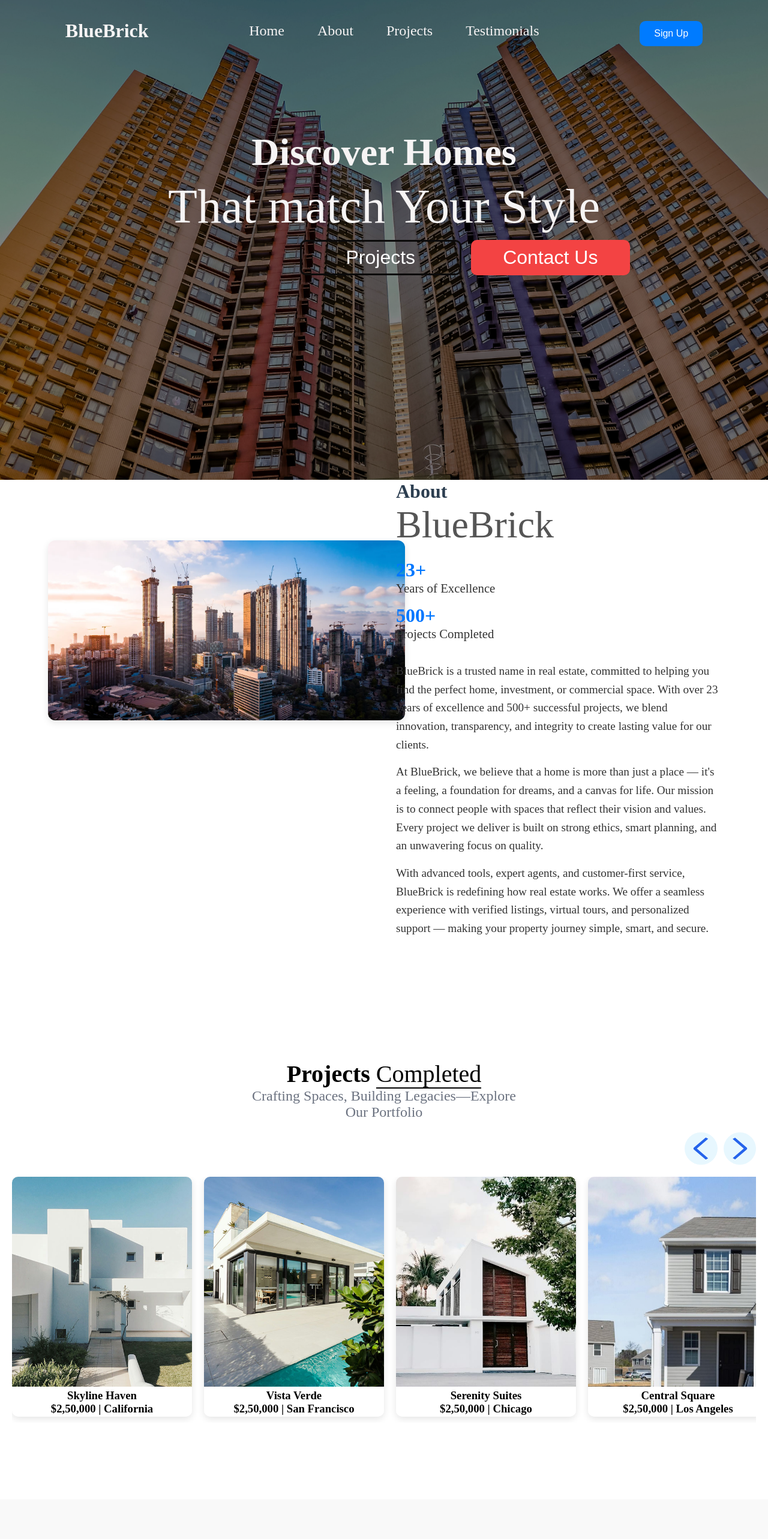
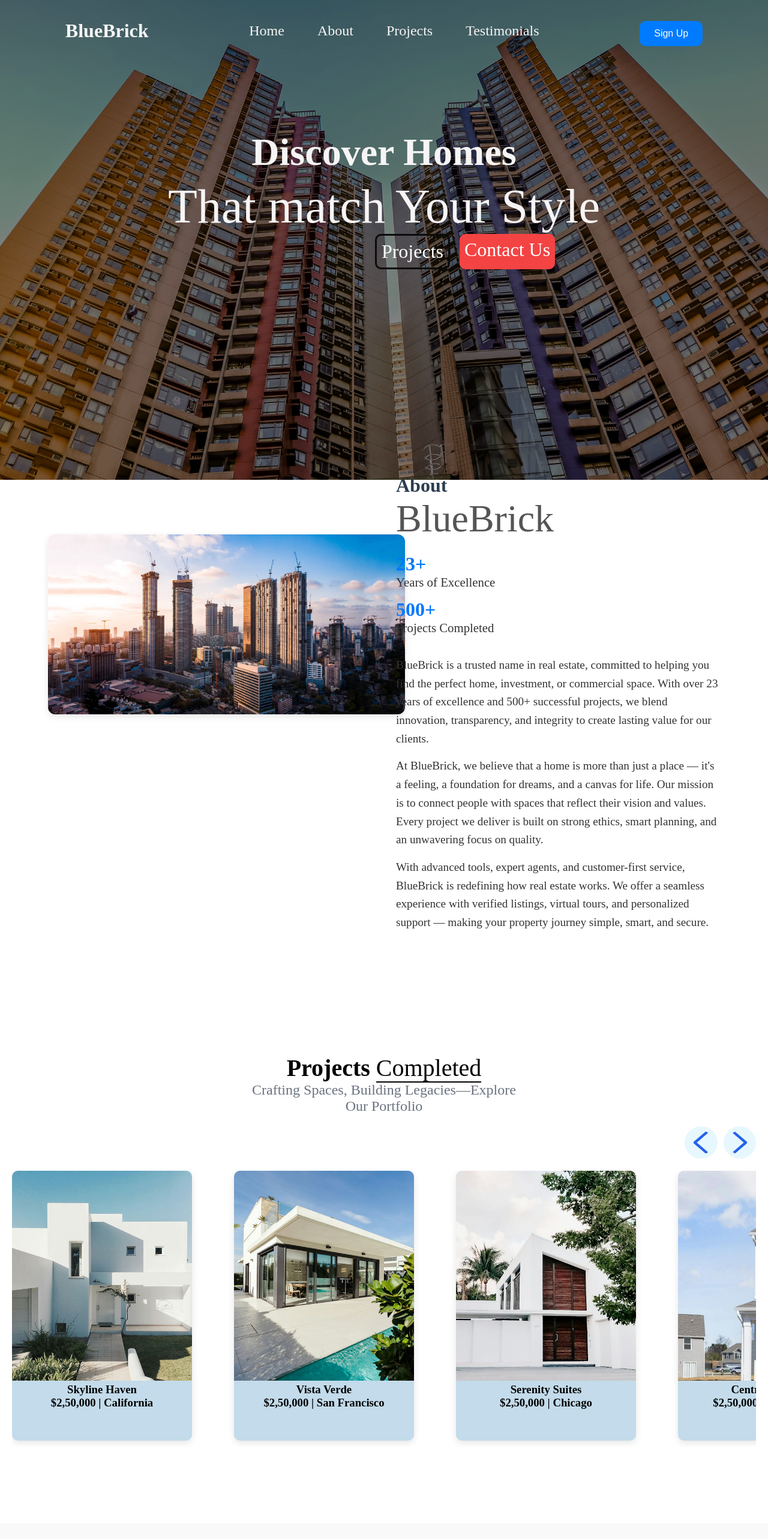
Before and after one commit to SagarSingh03/BlueBrick, a React (Vite) app: page / in a window 1280 px wide. Shown: the top 2566 px of the page at 60% size. Built offline with nearby package versions, Linux system fonts and the light colour scheme.

Commit message:
Header page project and contact button fixed unwanted comments removed Porjects left arrow and right arrow working Contact page web3forms working.

```diff
--- a/package.json
+++ b/package.json
@@ -12,7 +12,8 @@
   "dependencies": {
     "@emotion/react": "^11.14.0",
     "@emotion/styled": "^11.14.1",
-    "@mui/material": "^7.2.0",
+    "@mui/icons-material": "^7.3.1",
+    "@mui/material": "^7.3.1",
     "react": "^19.1.0",
     "react-dom": "^19.1.0",
     "react-scroll": "^1.9.3"
--- a/src/components/Contact/Contact.jsx
+++ b/src/components/Contact/Contact.jsx
@@ -1,6 +1,32 @@
-import React from 'react'
+import React, { useState } from 'react'
 import './Contact.css';
 function Contact() {
+
+  const [result, setResult] = useState('');
+
+  const onSubmit = async(event) => {
+    event.preventDefault();
+    setResult("Sending the messages as per your request");
+    const formData = new FormData(event.target);
+
+    formData.append("access_key", "c0ee2f16-95ea-4144-bf29-868615310154");
+
+    const response = await fetch("https://api.web3forms.com/submit", {  // web3forms
+      method: "POST",
+      body: formData
+    });
+
+    const data = await response.json();
+
+    if (data.success){
+      setResult("Form Submitted Successfully");
+      event.target.reset();
+    } else {
+      console.log("Error", data);
+      setResult(data.message);
+    }
+  };
+
   return (
     <div className="Contact">
       <div className="contact-heading">
@@ -8,21 +34,21 @@ function Contact() {
         <label>With US</label> <br/>
         <p>Ready to Make a Move? Let’s Build Your <br/> Future Together</p>
 
-        <form className="form">
-          <label className="text">Your Name</label>
-          <input className="text-reply" type="text" placeholder="Your Name" required/>
+        <form onSubmit={onSubmit} className="form">
+          <label className="text" >Your Name</label>
+          <input className="text-reply" type="text" name = "name" placeholder="Your Name" required/>
 
           <label className="text">Your Email</label>
-          <input className="text-reply" type="email" placeholder="Your Email" required/>
+          <input className="text-reply" type="email" name="email" placeholder="Your Email" required/>
           <br/>
 
           <label className="text">Message</label>
-          <textarea className="text-reply" type="text" placeholder="Message" required/> <br/>
+          <textarea className="text-reply" type="text" name="message" placeholder="Message" required/> <br/>
+          <span>{result}</span>
         <button>Send Message</button>
         </form>
       </div>
     </div>
   )
 }
-
 export default Contact;
--- a/src/components/Home/Header.jsx
+++ b/src/components/Home/Header.jsx
@@ -1,5 +1,6 @@
 import React from 'react'
-import './Header.css';
+import './Header.css'
+import { Link } from 'react-scroll'
 
 function Header() {
     return (
@@ -8,10 +9,24 @@ function Header() {
             <p>That match Your Style</p>
 
             <div className="button">
-                <button className="projects">Projects</button>
-                <button className="contact">Contact Us</button>
+                <Link
+                  to="projects"
+                  smooth={true}
+                  duration={500}
+                  className="projects"
+                >
+                  Projects
+                </Link>
+
+                <Link
+                  to="contact"
+                  smooth={true}
+                  duration={500}
+                  className="contact"
+                >
+                  Contact Us
+                </Link>
             </div>
-
         </div>
     )
 }
--- a/src/components/Projects/Project.css
+++ b/src/components/Projects/Project.css
@@ -29,45 +29,39 @@
   justify-content: flex-end;
   align-items: center;
   gap: 10px;
-  cursor: pointer;
   margin: 20px 0;
 }
 
-.project-arrows img {
+.arrow-icon {
   width: 40px;
   height: 40px;
   background-color: rgba(24, 174, 239, 0.1);
   border-radius: 50%;
   padding: 0.45rem;
-  transition: background-color 0.3s ease;
+  transition: background-color 0.3s ease, transform 0.2s ease;
+  cursor: pointer;
 }
 
-.project-arrows img:hover {
+.arrow-icon:hover {
   background-color: rgba(24, 174, 239, 0.2);
+  transform: scale(1.1);
 }
 
 /* Horizontal scroll container */
 .project-cards {
   display: flex;
-  gap: 20px;
+  gap: 70px;
   overflow-x: auto;
+  overflow-y: hidden;   /* avoid vertical scroll */
   scroll-behavior: smooth;
   padding-bottom: 10px;
-}
-
-.project-cards::-webkit-scrollbar {
-  height: 8px;
-}
-
-.project-cards::-webkit-scrollbar-thumb {
-  background: #ccc;
-  border-radius: 4px;
+  scrollbar-width: none;
 }
 
 .project-card {
-  flex: 0 0 300px;
-  height: 400px;
-  background: #fff;
+  flex: 0 0 300px;      /* <-- fixed width so scrollBy works */
+  height: 450px;
+  background: hsl(203, 48%, 84%);
   border-radius: 10px;
   overflow: hidden;
   box-shadow: rgba(0, 0, 0, 0.1) 0px 4px 12px;
--- a/src/components/Projects/Project.jsx
+++ b/src/components/Projects/Project.jsx
@@ -6,14 +6,14 @@ import right_arrow from '../../assets/right_arrow.svg';
 
 
 function Project() {
-  const scrollRef = useRef();
+  const scrollRef = useRef(null);
 
   const handleLeftArrowClick = () => {
-    scrollRef.current.scrollBy({ left: -300, behavior: 'smooth' });
+    scrollRef.current.scrollBy({ left: -320, behavior: 'smooth' });
   };
 
   const handleRightArrowClick = () => {
-    scrollRef.current.scrollBy({ left: 300, behavior: 'smooth' });
+    scrollRef.current.scrollBy({ left: 320, behavior: 'smooth' });
   };
   return (
     <div className="project">
@@ -29,9 +29,9 @@ function Project() {
         <img src={right_arrow} alt="right-arrow" className="arrow-icon" onClick={handleRightArrowClick} />
       </div>
 
-      <div className="project-cards">
-        {projectsData.map((item) => (
-          <div className="project-card" >
+      <div className="project-cards" ref={scrollRef}>
+        {projectsData.map((item , index) => (
+          <div className="project-card"  key={index}>
             <img src={item.image} alt={item.alt} className="property-image" />
             <h3>{item.title}</h3>
             <h3>{item.price}  | {item.location} </h3>
```
Also changed, not shown: 1 other file (tests, documents, lock files or other folders).
